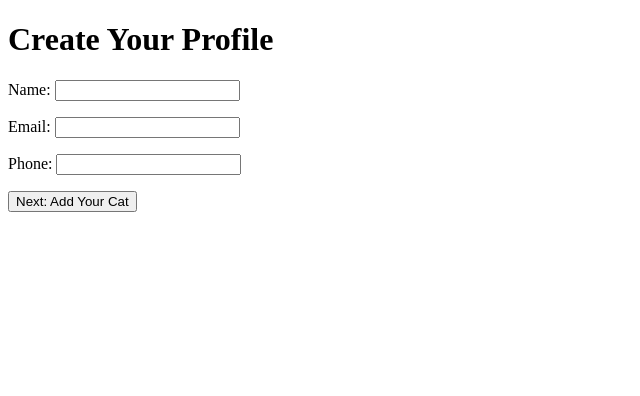
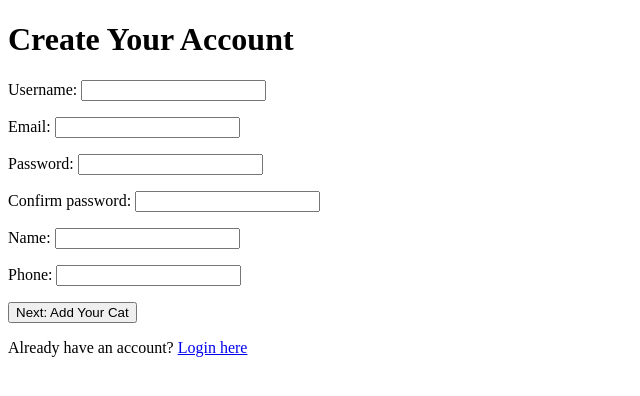
Before and after one commit to fnl9zer/pawport, a Django app: page /register/ in a window 1280 px wide. Shown: the top 396 px of the page, without its empty margins (0-640 px from the left). Run offline with Django 5.2, Linux system fonts and the light colour scheme.

Commit message:
add proper registration with password

```diff
--- a/core/forms.py
+++ b/core/forms.py
@@ -1,5 +1,25 @@
 from django import forms
+from django.contrib.auth.models import User
 from .models import Owner, Cat, Application
+
+class RegisterForm(forms.Form):
+    username = forms.CharField(max_length=100)
+    email = forms.EmailField()
+    password = forms.CharField(widget=forms.PasswordInput)
+    confirm_password = forms.CharField(widget=forms.PasswordInput)
+    name = forms.CharField(max_length=100)
+    phone = forms.CharField(max_length=20)
+
+    def clean(self):
+        cleaned_data = super().clean()
+        password = cleaned_data.get("password")
+        confirm_password = cleaned_data.get("confirm_password")
+        username = cleaned_data.get("username")
+        if password and confirm_password and password != confirm_password:
+            raise forms.ValidationError("Passwords don't match!")
+        if username and User.objects.filter(username=username).exists():
+            raise forms.ValidationError("Username already taken, please choose another!")
+        return cleaned_data
 
 class OwnerForm(forms.ModelForm):
     class Meta:
--- a/core/templates/core/create_owner.html
+++ b/core/templates/core/create_owner.html
@@ -2,11 +2,12 @@
 <html>
 <head><title>Register - PawPort</title></head>
 <body>
-    <h1>Create Your Profile</h1>
+    <h1>Create Your Account</h1>
     <form method="post">
             {% csrf_token %}
             {{ form.as_p }}
             <button type="submit">Next: Add Your Cat</button>
     </form>
+    <p>Already have an account? <a href="/login">Login here</a></p>
 </body>
 </html>
--- a/core/views.py
+++ b/core/views.py
@@ -1,6 +1,8 @@
 from django.shortcuts import render, get_object_or_404, redirect
+from django.contrib.auth.models import User
+from django.contrib.auth import login
 from .models import Property, Owner, Cat, Application
-from .forms import OwnerForm, CatForm, ApplicationForm
+from .forms import RegisterForm, CatForm, ApplicationForm
 
 def home(request):
     return render(request, 'core/home.html')
@@ -15,12 +17,25 @@ def property_detail(request, pk):
 
 def create_owner(request):
     if request.method == 'POST':
-        form = OwnerForm(request.POST)
+        form = RegisterForm(request.POST)
         if form.is_valid():
-            owner = form.save()
+            # create the user
+            user = User.objects.create_user(
+                username=form.cleaned_data['username'],
+                email=form.cleaned_data['email'],
+                password=form.cleaned_data['password']
+            )
+            # create the owner profile
+            owner = Owner.objects.create(
+                name=form.cleaned_data['name'],
+                email=form.cleaned_data['email'],
+                phone=form.cleaned_data['phone']
+            )
+            # log them in automatically
+            login(request, user)
             return redirect('create_cat', owner_id=owner.pk)
     else:
-        form = OwnerForm()
+        form = RegisterForm()
     return render(request, 'core/create_owner.html', {'form': form})
 
 def create_cat(request, owner_id):
--- /dev/null
+++ b/runtime.txt
@@ -0,0 +1 @@
+python-3.13.0
```
Also changed, not shown: db.sqlite3, 1 other file.
